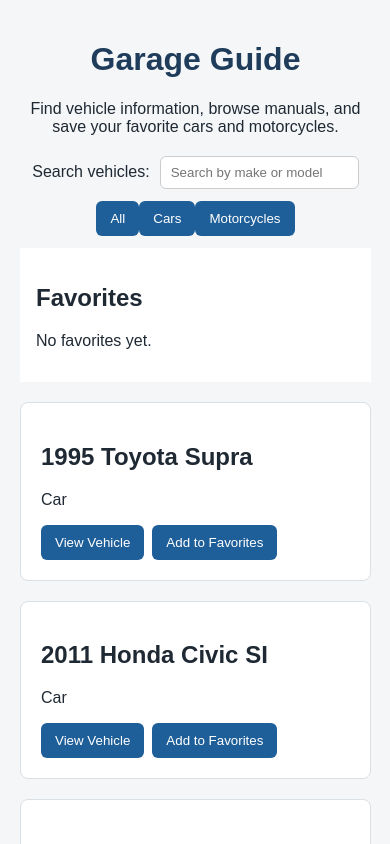
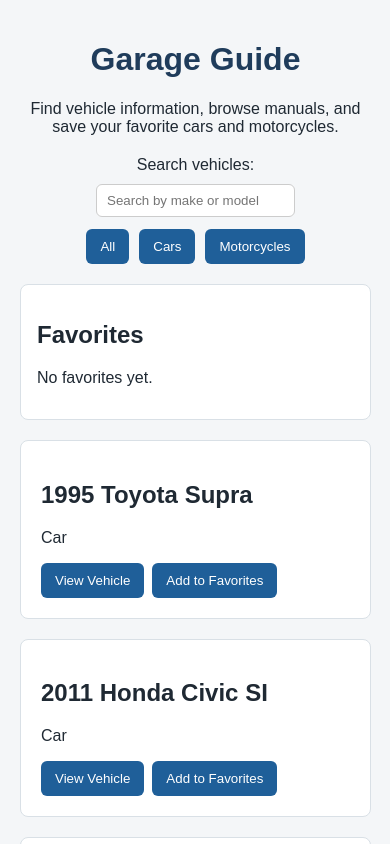
Before and after one commit to mseng12/garage-guide, a React (Vite) app: page / in a window 390 px wide. Shown: the top 844 px of the page. Built offline with nearby package versions, Linux system fonts and the light colour scheme.

Commit message:
Finish responsive styling

```diff
--- a/src/App.jsx
+++ b/src/App.jsx
@@ -115,8 +115,9 @@
   {favorites.length === 0 ? (
     <p>No favorites yet.</p>
   ) : (
-    favorites.map((vehicle) => (
-      <div key={vehicle.id}>
+    <div className="favorites-grid">
+    {favorites.map((vehicle) => (
+      <div className="favorite-card" key={vehicle.id}>
       <p>
         {vehicle.year} {vehicle.make} {vehicle.model}
       </p>
@@ -125,7 +126,8 @@
         Remove from Favorites
       </button>
       </div>
-    ))
+    ))}
+    </div>
   )}
 </section>
 
--- a/src/index.css
+++ b/src/index.css
@@ -1,8 +1,8 @@
 body {
-  margin: 0
-  font-family Arial;
-  background-color: #f4f4f4;
-  color: #222;
+  margin: 0;
+  font-family: Arial, sans-serif;
+  background-color: #f4f6f8;
+  color: #1f2933;
 }
 
 main {
@@ -14,58 +14,33 @@
 
 h1 {
   text-align: center;
-}
-
-.vehicle-grid {
-  display: grid;
-  grid-template-columns: repeat(3, 1fr);
-  gap: 20px;
-  margin-top: 20px;
-}
-
-.vehicle-card {
-  background-color: white;
-  border: 1px solid #cccccc;
-  border-radius: 8px;
-  padding: 20px;
-  transition: transform 0.2s ease; box-shadow: 0.2 ease;
-}
-
-.vehicle-card:hover {
-  transform: translateY(-4px);
-  box-shadow: 0 4px 12px rgba(0, 0, 0, 0.15);
-}
-
-
-@media (max-width: 900px) {
-  .vehicle-grid {
-    grid-template-columns: repeat(2, 1fr);
-  }
-}
-
-@media (max-width: 600px) {
-  .vehicle-grid {
-    grid-template-columns: 1fr;
-  }
-}
-
-body {
-  margin: 0;
-  font-family: Arial, sans-serif;
-  background-color: #f4f6f8;
-  color: #1f2933;
-}
-
-h1 {
   color: #1f3c5b;
 }
 
-.vehicle-card {
-  background-color: white;
-  border: 1px solid #d9e0e6;
-  border-radius: 8px;
-  padding: 20px;
-  transition: transform 0.2s ease, box-shadow 0.2s ease;
+.intro-text {
+  text-align: center;
+  margin-bottom: 20px;
+}
+
+.search-section {
+  display: flex;
+  justify-content: center;
+  align-items: center;
+  gap: 10px;
+  margin-bottom: 12px;
+}
+
+.search-section input {
+  padding: 8px 10px;
+  border: 1px solid #cccccc;
+  border-radius: 6px;
+}
+
+.filter-buttons {
+  display: flex;
+  justify-content: center;
+  gap: 10px;
+  margin-bottom: 20px;
 }
 
 button {
@@ -81,40 +56,66 @@
   background-color: #174a78;
 }
 
-.search-section {
-  display: flex;
-  justify-content: center;
-  align-items: center;
-  gap: 10px;
-  margin-bottom: 12px;
-}
-
-.filter-buttons {
-  display: flex;
-  justify-content: center;
-  gap: 10xp;
-  margin-bottom: 12px;
-}
-
 .selected-vehicle,
 .favorites-section {
   background-color: white;
-  border: 1xp solid #d9e0e6;
-  border-radius: 8xp;
+  border: 1px solid #d9e0e6;
+  border-radius: 8px;
   padding: 16px;
-  margin-bottom: 20xp;
+  margin-bottom: 20px;
 }
 
-.intro-text {
-  text-align: center;
-  margin-bottom: 20px;
+.favorites-grid {
+  display: grid;
+  grid-template-columns: repeat(3, 1fr);
+  gap: 16px;
 }
+
+.favorite-card {
+  background-color: #f9fafb;
+  border: 1px solid #d9e0e6;
+  border-radius: 8px;
+  padding: 16px;
+}
+
+.vehicle-grid {
+  display: grid;
+  grid-template-columns: repeat(3, 1fr);
+  gap: 20px;
+  margin-top: 20px;
+}
+
+.vehicle-card {
+  background-color: white;
+  border: 1px solid #d9e0e6;
+  border-radius: 8px;
+  padding: 20px;
+  transition: transform 0.2s ease, box-shadow 0.2s ease;
+}
+
+.vehicle-card:hover {
+  transform: translateY(-4px);
+  box-shadow: 0 4px 12px rgba(0, 0, 0, 0.15);
+}
+
 .vehicle-card button {
   margin-right: 8px;
 }
 
-.search-section input {
-  padding: 8px 10px;
-  border: 1px solid #cccccc;
-  border-radius: 6px;
+@media (max-width: 900px) {
+  .vehicle-grid,
+  .favorites-grid {
+    grid-template-columns: repeat(2, 1fr);
+  }
 }
+
+@media (max-width: 600px) {
+  .vehicle-grid,
+  .favorites-grid {
+    grid-template-columns: 1fr;
+  }
+
+  .search-section {
+    flex-direction: column;
+  }
+}
```
